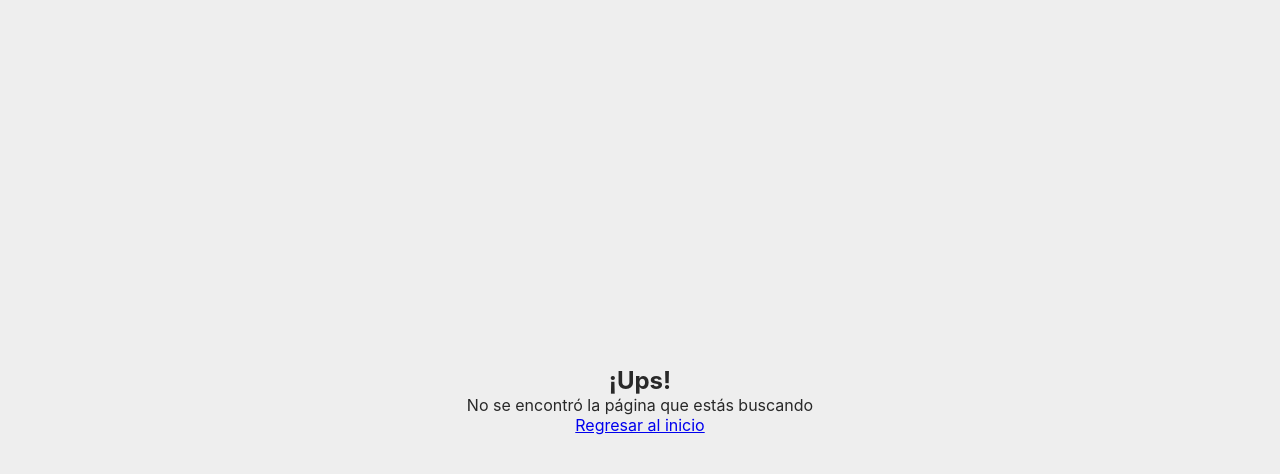
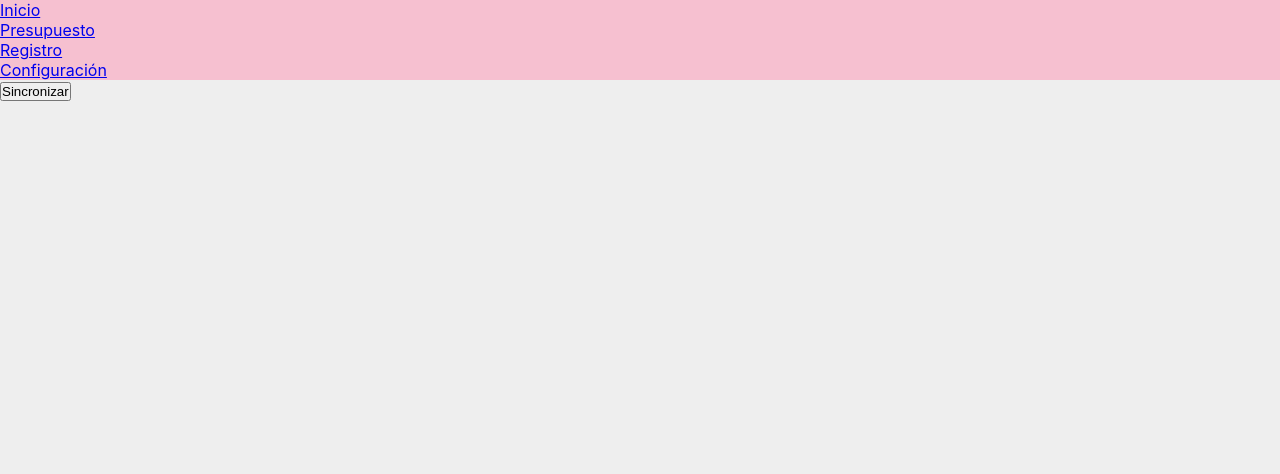
Before and after one commit to OscarUrielCZ/fint-desktop, a React (Create React App) app: page /configuracion in a window 1280 px wide. Shown: the top 474 px of the page. Built offline with nearby package versions, Linux system fonts and the light colour scheme.

Commit message:
feat: botón de sincronización

```diff
--- a/src/App.tsx
+++ b/src/App.tsx
@@ -11,6 +11,7 @@ import Budget from "./views/Budget/index";
 import Home from "./views/Home/index";
 import NotFound from "./views/NotFound/index";
 import Registry from "./views/Registry/index";
+import Settings from "./views/Settings";
 
 const router = createBrowserRouter([
     {
@@ -29,6 +30,10 @@ const router = createBrowserRouter([
             {
                 path: "/registro",
                 element: <Registry />
+            },
+            {
+                path: "/configuracion",
+                element: <Settings />
             }
         ]
     }
--- a/src/views/Home/HomeView.tsx
+++ b/src/views/Home/HomeView.tsx
@@ -1,14 +1,22 @@
+import { Expense } from "../../common/types";
+import useExpensesStorage from "../../hooks/useExpensesStorage";
 import Header from "./components/Header";
 
 export default function HomeView() {
+    const { expenses } = useExpensesStorage("fint-v2");
+
+    const currDate = new Date();
+
+    const monthExpenses = expenses.filter((e: Expense) => (e.date.getMonth() === currDate.getMonth() && e.date.getFullYear() === currDate.getFullYear()));
+
+    console.log(monthExpenses);
+
     return (
         <div>
             <Header />
             <div>
                 <button>NUEVO</button>
                 <select name="period">
-                    <option value="week">Semana</option>
-                    <option value="fortnight">Quincena</option>
                     <option value="month">Mes</option>
                     <option value="year">Año</option>
                 </select>
--- /dev/null
+++ b/src/views/Settings/SettingsView.tsx
@@ -0,0 +1,9 @@
+function SettingsView({ sincronize }: { sincronize: React.MouseEventHandler }) {
+    return (
+        <div>
+            <button onClick={sincronize}>Sincronizar</button>
+        </div>
+    );
+}
+
+export default SettingsView;
--- /dev/null
+++ b/src/views/Settings/index.tsx
@@ -0,0 +1,10 @@
+import useExpensesStorage from "../../hooks/useExpensesStorage";
+import SettingsView from "./SettingsView";
+
+function Settings() {
+    const { updateData } = useExpensesStorage("fint-v2");
+
+    return <SettingsView sincronize={updateData} />;
+}
+
+export default Settings;
```
